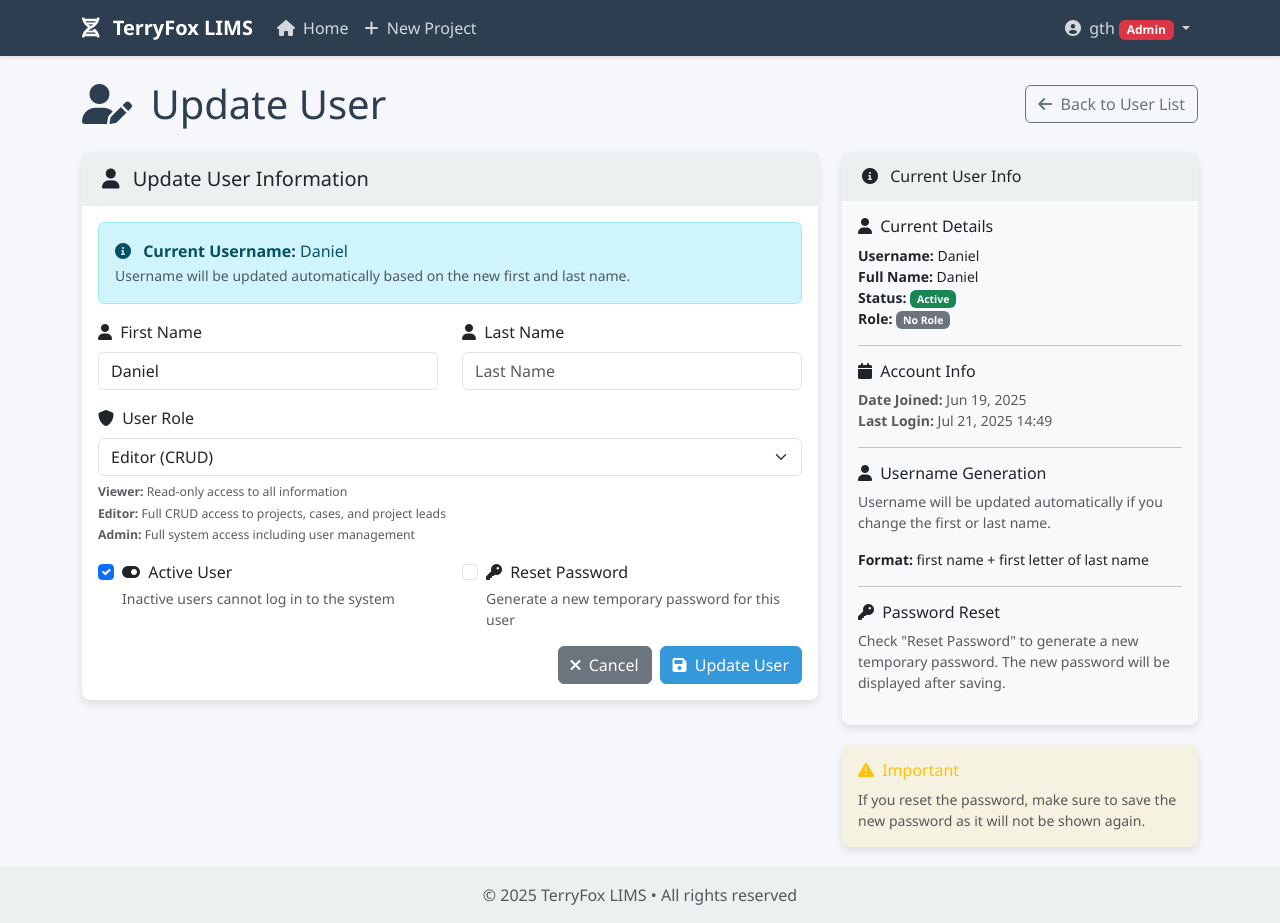
After one commit to acri-nb/terryfox-lims, a Django app: page /users/4/update/ in a window 1280 px wide. The commit adds this page. Run offline with Django 3.2, Linux system fonts and the light colour scheme; a user stored in the database is signed in; data comes from the database, SQL or seed files in the repository; some libraries are stand-ins or nearby versions.

Commit message:
chore: add user management interface-update

```diff
--- a/core/forms.py
+++ b/core/forms.py
@@ -358,3 +358,82 @@
         """Generate a random password."""
         chars = string.ascii_letters + string.digits
         return ''.join(random.choices(chars, k=length))
+
+class UserUpdateForm(forms.ModelForm):
+    """Form for updating an existing user."""
+
+    USER_ROLE_CHOICES = [
+        ('viewer', _('Viewer (Read Only)')),
+        ('editor', _('Editor (CRUD)')),
+        ('admin', _('Admin (Full Access)')),
+    ]
+
+    first_name = forms.CharField(
+        max_length=30,
+        widget=forms.TextInput(attrs={'class': 'form-control', 'placeholder': _('First Name')}),
+        label=_('First Name')
+    )
+    last_name = forms.CharField(
+        max_length=30,
+        widget=forms.TextInput(attrs={'class': 'form-control', 'placeholder': _('Last Name')}),
+        label=_('Last Name')
+    )
+    role = forms.ChoiceField(
+        choices=USER_ROLE_CHOICES,
+        widget=forms.Select(attrs={'class': 'form-select'}),
+        label=_('User Role')
+    )
+    is_active = forms.BooleanField(
+        required=False,
+        widget=forms.CheckboxInput(attrs={'class': 'form-check-input'}),
+        label=_('Active User'),
+        help_text=_('Inactive users cannot log in to the system')
+    )
+    reset_password = forms.BooleanField(
+        required=False,
+        widget=forms.CheckboxInput(attrs={'class': 'form-check-input'}),
+        label=_('Reset Password'),
+        help_text=_('Generate a new temporary password for this user')
+    )
+
+    class Meta:
+        model = User
+        fields = ['first_name', 'last_name', 'is_active']
+
+    def __init__(self, *args, **kwargs):
+        super().__init__(*args, **kwargs)
+        self.fields['first_name'].required = True
+        self.fields['last_name'].required = True
+
+        # Set initial role based on user's current role
+        if self.instance:
+            if self.instance.is_superuser:
+                self.fields['role'].initial = 'admin'
+            elif self.instance.groups.filter(name='editor').exists():
+                self.fields['role'].initial = 'editor'
+            elif self.instance.groups.filter(name='viewer').exists():
+                self.fields['role'].initial = 'viewer'
+
+    def clean(self):
+        cleaned_data = super().clean()
+        first_name = cleaned_data.get('first_name')
+        last_name = cleaned_data.get('last_name')
+
+        if first_name and last_name and self.instance:
+            # Generate new username
+            new_username = f"{first_name.lower()}{last_name[0].lower()}"
+
+            # Check if username already exists (excluding current user)
+            if User.objects.filter(username=new_username).exclude(id=self.instance.id).exists():
+                raise forms.ValidationError(
+                    _('A user with username "{}" already exists. Please use different names.').format(new_username)
+                )
+
+            cleaned_data['username'] = new_username
+
+        return cleaned_data
+
+    def _generate_password(self, length=12):
+        """Generate a random password."""
+        chars = string.ascii_letters + string.digits
+        return ''.join(random.choices(chars, k=length))
--- a/core/urls.py
+++ b/core/urls.py
@@ -29,5 +29,6 @@
     path('users/', views.user_list, name='user_list'),
     path('users/create/', views.user_create, name='user_create'),
     path('users/batch-create/', views.batch_user_create, name='batch_user_create'),
+    path('users/<int:user_id>/update/', views.user_update, name='user_update'),
     path('users/<int:user_id>/delete/', views.user_delete, name='user_delete'),
 ]
--- a/core/views.py
+++ b/core/views.py
@@ -12,7 +12,7 @@
 import random
 
 from .models import Project, Case, Accession, Comment, ProjectLead
-from .forms import ProjectForm, CaseForm, CommentForm, AccessionFormSet, ProjectLeadForm, ProjectFilterForm, CaseFilterForm, BatchCaseForm, CSVImportForm, UserCreateForm, BatchUserCreateForm
+from .forms import ProjectForm, CaseForm, CommentForm, AccessionFormSet, ProjectLeadForm, ProjectFilterForm, CaseFilterForm, BatchCaseForm, CSVImportForm, UserCreateForm, BatchUserCreateForm, UserUpdateForm
 
 @login_required
 def home(request):
@@ -778,3 +778,58 @@
     return render(request, 'core/user_delete.html', {
         'user_to_delete': user_to_delete,
     })
+
+@login_required
+def user_update(request, user_id):
+    """
+    Update a user - Admin only
+    """
+    if not request.user.is_superuser:
+        messages.error(request, _('You do not have permission to update users.'))
+        return redirect('home')
+
+    user_to_update = get_object_or_404(User, id=user_id)
+
+    if request.method == 'POST':
+        form = UserUpdateForm(request.POST, instance=user_to_update)
+        if form.is_valid():
+            # Update basic user information
+            user = form.save(commit=False)
+
+            # Update username if names changed
+            if 'username' in form.cleaned_data:
+                user.username = form.cleaned_data['username']
+
+            user.save()
+
+            # Update role
+            role = form.cleaned_data['role']
+            _assign_user_role(user, role)
+
+            # Reset password if requested
+            new_password = None
+            if form.cleaned_data.get('reset_password'):
+                new_password = _generate_password()
+                user.set_password(new_password)
+                user.save()
+
+            # Success message
+            if new_password:
+                messages.success(request, _(
+                    'User "{}" updated successfully! New password: {} '
+                    '(Please save this password as it will not be shown again)'
+                ).format(user.get_full_name() or user.username, new_password))
+            else:
+                messages.success(request, _(
+                    'User "{}" updated successfully!'
+                ).format(user.get_full_name() or user.username))
+
+            return redirect('user_list')
+    else:
+        form = UserUpdateForm(instance=user_to_update)
+
+    return render(request, 'core/user_update.html', {
+        'form': form,
+        'user_to_update': user_to_update,
+        'title': _('Update User'),
+    })
--- /dev/null
+++ b/templates/core/user_update.html
@@ -0,0 +1,212 @@
+{% extends 'base.html' %}
+{% load crispy_forms_tags %}
+
+{% block title %}{{ title }} | TerryFox LIMS{% endblock %}
+
+{% block content %}
+<div class="d-flex justify-content-between align-items-center mb-4">
+    <h1 class="mb-0"><i class="fas fa-user-edit me-2"></i> {{ title }}</h1>
+    <a href="{% url 'user_list' %}" class="btn btn-outline-secondary">
+        <i class="fas fa-arrow-left me-1"></i> Back to User List
+    </a>
+</div>
+
+<div class="row">
+    <div class="col-md-8">
+        <div class="card">
+            <div class="card-header">
+                <h5 class="mb-0"><i class="fas fa-user me-2"></i> Update User Information</h5>
+            </div>
+            <div class="card-body">
+                <div class="alert alert-info">
+                    <i class="fas fa-info-circle me-2"></i>
+                    <strong>Current Username:</strong> {{ user_to_update.username }}
+                    <br>
+                    <small class="text-muted">Username will be updated automatically based on the new first and last name.</small>
+                </div>
+
+                <form method="post">
+                    {% csrf_token %}
+
+                    <div class="row">
+                        <div class="col-md-6">
+                            <div class="mb-3">
+                                <label for="{{ form.first_name.id_for_label }}" class="form-label">
+                                    <i class="fas fa-user me-1"></i> {{ form.first_name.label }}
+                                </label>
+                                {{ form.first_name }}
+                                {% if form.first_name.errors %}
+                                    <div class="text-danger small mt-1">
+                                        {{ form.first_name.errors }}
+                                    </div>
+                                {% endif %}
+                            </div>
+                        </div>
+                        <div class="col-md-6">
+                            <div class="mb-3">
+                                <label for="{{ form.last_name.id_for_label }}" class="form-label">
+                                    <i class="fas fa-user me-1"></i> {{ form.last_name.label }}
+                                </label>
+                                {{ form.last_name }}
+                                {% if form.last_name.errors %}
+                                    <div class="text-danger small mt-1">
+                                        {{ form.last_name.errors }}
+                                    </div>
+                                {% endif %}
+                            </div>
+                        </div>
+                    </div>
+
+                    <div class="mb-3">
+                        <label for="{{ form.role.id_for_label }}" class="form-label">
+                            <i class="fas fa-shield-alt me-1"></i> {{ form.role.label }}
+                        </label>
+                        {{ form.role }}
+                        {% if form.role.errors %}
+                            <div class="text-danger small mt-1">
+                                {{ form.role.errors }}
+                            </div>
+                        {% endif %}
+                        <div class="form-text">
+                            <small>
+                                <strong>Viewer:</strong> Read-only access to all information<br>
+                                <strong>Editor:</strong> Full CRUD access to projects, cases, and project leads<br>
+                                <strong>Admin:</strong> Full system access including user management
+                            </small>
+                        </div>
+                    </div>
+
+                    <div class="row">
+                        <div class="col-md-6">
+                            <div class="mb-3">
+                                <div class="form-check">
+                                    {{ form.is_active }}
+                                    <label class="form-check-label" for="{{ form.is_active.id_for_label }}">
+                                        <i class="fas fa-toggle-on me-1"></i> {{ form.is_active.label }}
+                                    </label>
+                                    {% if form.is_active.errors %}
+                                        <div class="text-danger small mt-1">
+                                            {{ form.is_active.errors }}
+                                        </div>
+                                    {% endif %}
+                                    <div class="form-text">
+                                        {{ form.is_active.help_text }}
+                                    </div>
+                                </div>
+                            </div>
+                        </div>
+                        <div class="col-md-6">
+                            <div class="mb-3">
+                                <div class="form-check">
+                                    {{ form.reset_password }}
+                                    <label class="form-check-label" for="{{ form.reset_password.id_for_label }}">
+                                        <i class="fas fa-key me-1"></i> {{ form.reset_password.label }}
+                                    </label>
+                                    {% if form.reset_password.errors %}
+                                        <div class="text-danger small mt-1">
+                                            {{ form.reset_password.errors }}
+                                        </div>
+                                    {% endif %}
+                                    <div class="form-text">
+                                        {{ form.reset_password.help_text }}
+                                    </div>
+                                </div>
+                            </div>
+                        </div>
+                    </div>
+
+                    {% if form.non_field_errors %}
+                        <div class="alert alert-danger">
+                            {{ form.non_field_errors }}
+                        </div>
+                    {% endif %}
+
+                    <div class="d-flex justify-content-end">
+                        <a href="{% url 'user_list' %}" class="btn btn-secondary me-2">
+                            <i class="fas fa-times me-1"></i> Cancel
+                        </a>
+                        <button type="submit" class="btn btn-primary">
+                            <i class="fas fa-save me-1"></i> Update User
+                        </button>
+                    </div>
+                </form>
+            </div>
+        </div>
+    </div>
+
+    <div class="col-md-4">
+        <div class="card bg-light">
+            <div class="card-header">
+                <h6 class="mb-0"><i class="fas fa-info-circle me-2"></i> Current User Info</h6>
+            </div>
+            <div class="card-body">
+                <h6><i class="fas fa-user me-1"></i> Current Details</h6>
+                <div class="small">
+                    <strong>Username:</strong> {{ user_to_update.username }}<br>
+                    <strong>Full Name:</strong>
+                    {% if user_to_update.first_name or user_to_update.last_name %}
+                        {{ user_to_update.first_name }} {{ user_to_update.last_name }}
+                    {% else %}
+                        <em class="text-muted">No name provided</em>
+                    {% endif %}<br>
+                    <strong>Status:</strong>
+                    {% if user_to_update.is_active %}
+                        <span class="badge bg-success">Active</span>
+                    {% else %}
+                        <span class="badge bg-secondary">Inactive</span>
+                    {% endif %}<br>
+                    <strong>Role:</strong>
+                    {% if user_to_update.is_superuser %}
+                        <span class="badge bg-danger">Admin</span>
+                    {% elif user_to_update.groups.filter.name == 'editor' %}
+                        <span class="badge bg-success">Editor</span>
+                    {% elif user_to_update.groups.filter.name == 'viewer' %}
+                        <span class="badge bg-primary">Viewer</span>
+                    {% else %}
+                        <span class="badge bg-secondary">No Role</span>
+                    {% endif %}
+                </div>
+
+                <hr>
+
+                <h6><i class="fas fa-calendar me-1"></i> Account Info</h6>
+                <div class="small text-muted">
+                    <strong>Date Joined:</strong> {{ user_to_update.date_joined|date:"M d, Y" }}<br>
+                    <strong>Last Login:</strong>
+                    {% if user_to_update.last_login %}
+                        {{ user_to_update.last_login|date:"M d, Y H:i" }}
+                    {% else %}
+                        <em>Never logged in</em>
+                    {% endif %}
+                </div>
+
+                <hr>
+
+                <h6><i class="fas fa-user me-1"></i> Username Generation</h6>
+                <p class="small text-muted">
+                    Username will be updated automatically if you change the first or last name.
+                </p>
+                <p class="small">
+                    <strong>Format:</strong> first name + first letter of last name
+                </p>
+
+                <hr>
+
+                <h6><i class="fas fa-key me-1"></i> Password Reset</h6>
+                <p class="small text-muted">
+                    Check "Reset Password" to generate a new temporary password. The new password will be displayed after saving.
+                </p>
+            </div>
+        </div>
+
+        <div class="card bg-warning bg-opacity-10 border-warning mt-3">
+            <div class="card-body">
+                <h6 class="text-warning"><i class="fas fa-exclamation-triangle me-1"></i> Important</h6>
+                <p class="small text-muted mb-0">
+                    If you reset the password, make sure to save the new password as it will not be shown again.
+                </p>
+            </div>
+        </div>
+    </div>
+</div>
+{% endblock %}
```
Also changed, not shown: templates/core/user_list.html (+15 -6 lines).
